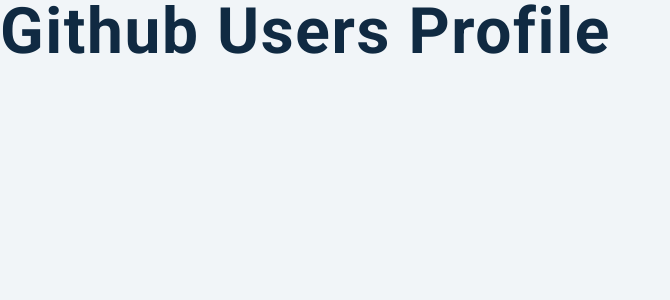
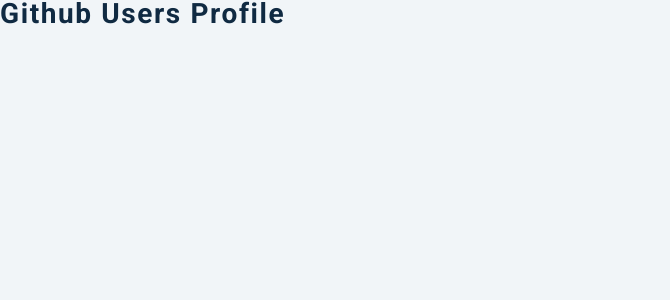
Before and after one commit to ibktommy/GithubUsersProfile---ReactJS, a React (Create React App) app: page / in a window 1280 px wide. Shown: the top 300 px of the page, without its empty margins (0-670 px from the left). Built offline with nearby package versions, Linux system fonts and the light colour scheme.

Commit message:
Install necessary dependencies

```diff
--- a/package.json
+++ b/package.json
@@ -6,9 +6,14 @@
     "@testing-library/jest-dom": "^5.14.1",
     "@testing-library/react": "^12.0.0",
     "@testing-library/user-event": "^13.2.1",
+    "axios": "^0.27.2",
     "react": "^17.0.2",
     "react-dom": "^17.0.2",
+    "react-fusioncharts": "^4.0.0",
+    "react-icons": "^4.4.0",
+    "react-router-dom": "^6.3.0",
     "react-scripts": "5.0.0",
+    "styled-components": "^5.3.5",
     "web-vitals": "^2.1.0"
   },
   "scripts": {
--- a/src/App.js
+++ b/src/App.js
@@ -1,6 +1,6 @@
 function App() {
   return (
-    <h1>Github Users Profile</h1>
+    <h3>Github Users Profile</h3>
   );
 }
 
```
Also changed, not shown: 1 other file (tests, documents, lock files or other folders).
